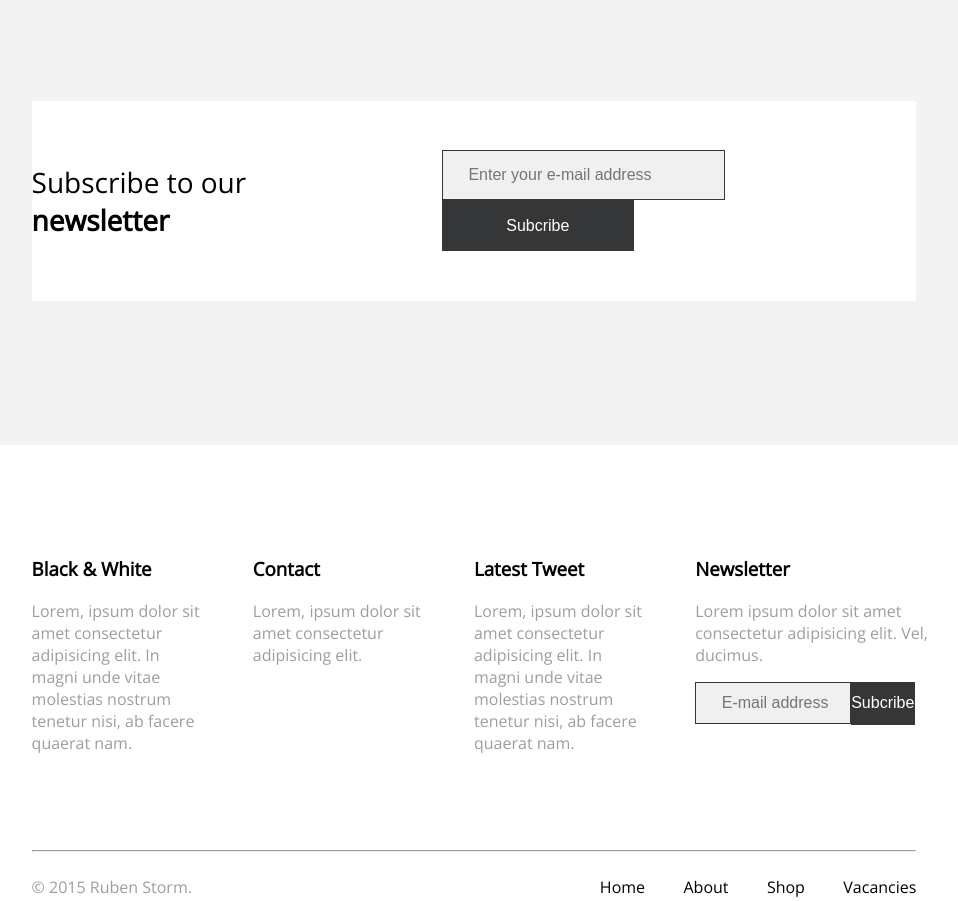
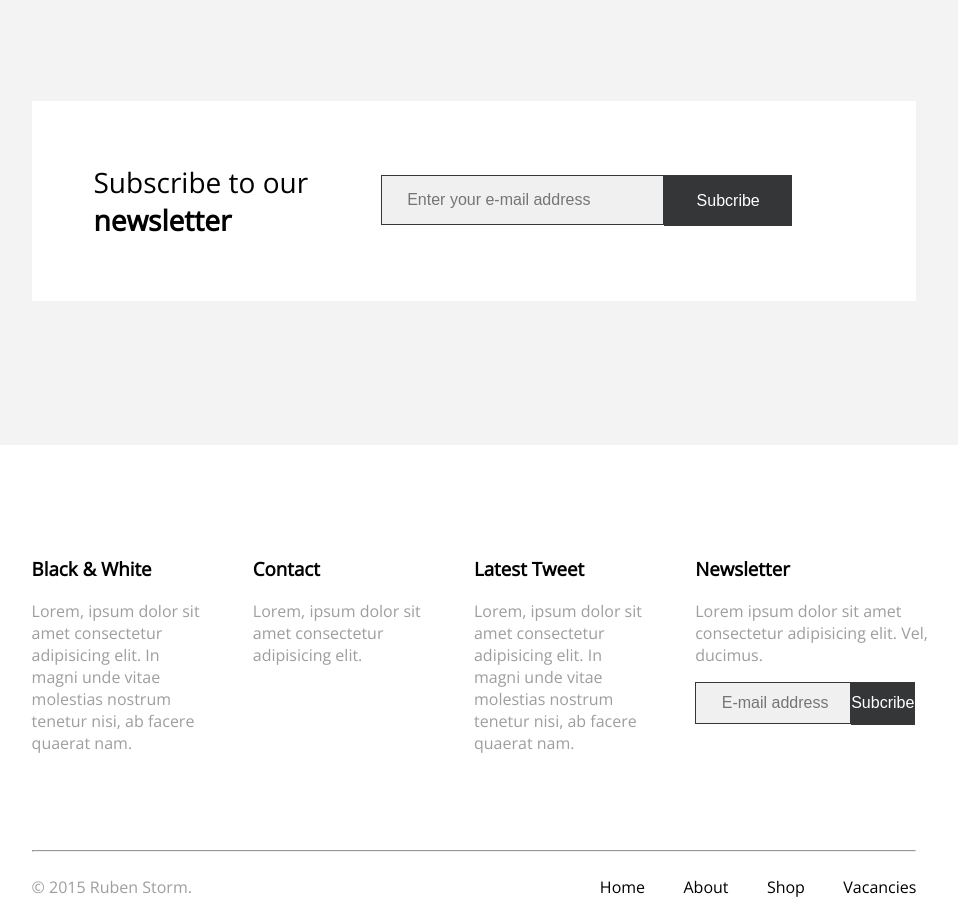
Before and after one commit to Leonid-Krainov/front-end-lab-8, a plain HTML site: page homework_04/index.html in a window 1280 px wide. Shown: the part 1854-2755 px from the top of the page, without its empty margins (166-1124 px from the left). Drawn offline with nearby package versions, Linux system fonts and the light colour scheme.

Commit message:
Update style.css
fixed Subscribe form

```diff
--- a/homework_04/css/style.css
+++ b/homework_04/css/style.css
@@ -139,12 +139,13 @@ main section.articles .images .southAmerica input {
   margin-left: 86%;
 }
 main section.articles .subscribe {
+  padding: 0 7%;
   margin-top: 7vh;
   background-color: #FFF;
   height: 25vh;
-  display: flex;
-  flex-direction: row;
-  justify-content: center;
+  display: grid;
+  grid-template-columns: 30% 69%;
+  grid-gap: 1%;
 }
 main section.articles .subscribe p {
   font-size: 3.5vh;
@@ -168,7 +169,7 @@ main section.articles .subscribe form button.submit {
   font-size: 2vh;
   height: 6.4vh;
   padding: 0px;
-  width: 15vw;
+  width: 10vw;
   color: #FFF;
   background-color: #343638;
   border: none;
```
